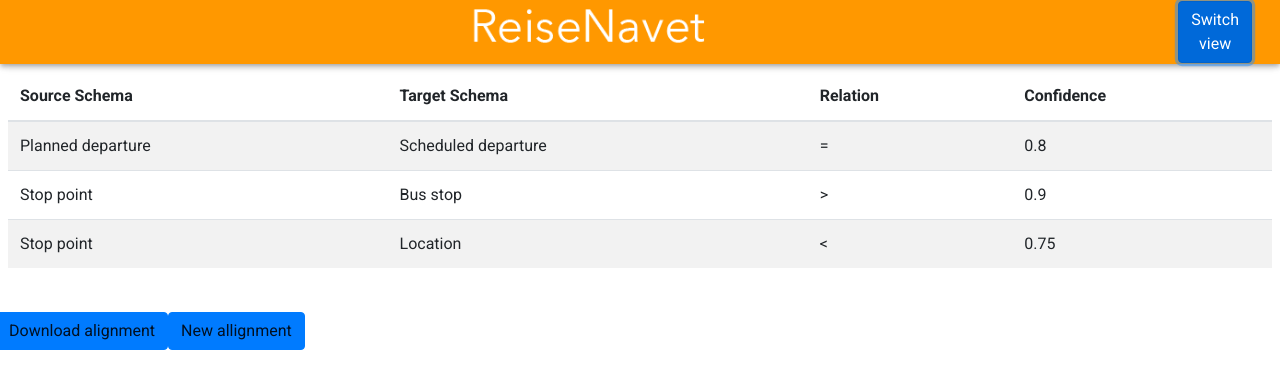
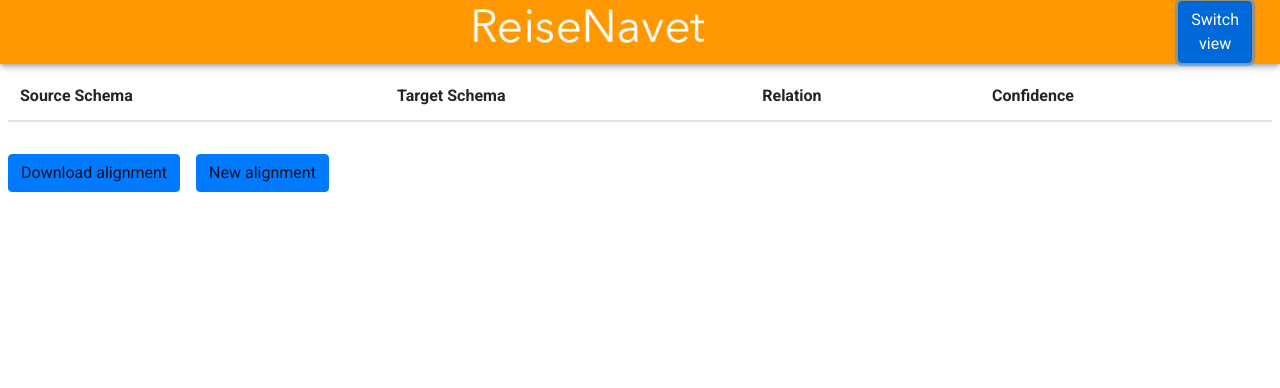
Before and after one commit to ReiseNavet/data-integration-tool-frontend, a Vue app: page / in a window 1280 px wide. Both pictures are taken after a click on the button "Switch view". Shown: the top 388 px of the page. Built offline with nearby package versions, Linux system fonts and the light colour scheme.

Commit message:
Add result-screen

```diff
--- a/src/App.vue
+++ b/src/App.vue
@@ -3,7 +3,7 @@
     <Header @submit="changeView"/>
     <v-main>
       <Form v-if="showForm" @submit="submitData"/>
-      <Result v-else/>
+      <Result v-else :result="result" @reset="reset"/>
     </v-main>
   </v-app>
 </template>
@@ -21,7 +21,7 @@
   },
   data: () => ({
     showForm: true,
-    result: null,
+    result: [],
   }),
   methods: {
     async submitData(data) {
@@ -41,15 +41,16 @@
         body: formData,
       })
       const responseBody = await response.json()
-      this.result = responseBody
+      this.result = responseBody.filter(row => row.confidence > 0) // TODO: Do this in backend. Now it brings too many useless rows.
 
       this.changeView()
-
-      const message = this.result.length ? `${this.result.length} rows received from backend! That's a lot! (Right..?)` : 'No rows received from backend..?'
-      alert(message)
     },
     changeView () {
       this.showForm=!this.showForm
+    },
+    reset() {
+      this.showForm = true
+      this.result = []
     }
   }
 };
--- a/src/views/Result.vue
+++ b/src/views/Result.vue
@@ -12,35 +12,23 @@
             </tr>
           </thead>
           <tbody>
-            <tr>
-              <td>Planned departure</td>
-              <td>Scheduled departure</td>
-              <td>=</td>
-              <td>0.8</td>
-            </tr>
-            <tr>
-              <td>Stop point</td>
-              <td>Bus stop</td>
-              <td>&gt;</td>
-              <td>0.9</td>
-            </tr>
-            <tr>
-              <td>Stop point</td>
-              <td>Location</td>
-              <td>&lt;</td>
-              <td>0.75</td>
+            <tr v-for="row in result" :key="row.source + row.target">
+              <td>{{row.source}}</td>
+              <td>{{row.target}}</td>
+              <td>{{row.relation}}</td>
+              <td>{{row.confidence.toFixed(2)}}</td>
             </tr>
           </tbody>
         </table>
       </div>
     </div>
 
-    <div class="row p-2">
-      <div>
-        <button type="button" class="btn btn-primary">Download alignment</button>
+    <div class="d-flex py-2">
+      <div class="px-2">
+        <button type="button" class="btn btn-primary" @click="download">Download alignment</button>
       </div>
-      <div>
-        <button type="button" class="btn btn-primary">New allignment</button>
+      <div class="px-2">
+        <button type="button" class="btn btn-primary" @click="reset">New alignment</button>
       </div>
     </div>
   </div>
@@ -48,6 +36,35 @@
 
 <script>
 export default {
+  props: {
+    result: {
+      type: Array,
+      required: true,
+    }
+  },
+  data: () => ({
+
+  }),
+  computed: {
+    filteredResult() {
+      return this.result
+    }
+  },
+  methods: {
+    reset() {
+      this.$emit('reset')
+    },
+    download() {
+      // ref: https://stackoverflow.com/a/30800715/11192976
+      const dataStr = "data:text/json;charset=utf-8," + encodeURIComponent(JSON.stringify(this.result, undefined, 2));
+      const downloadAnchorNode = document.createElement('a');
+      downloadAnchorNode.setAttribute("href",     dataStr);
+      downloadAnchorNode.setAttribute("download", "result.json");
+      document.body.appendChild(downloadAnchorNode); // required for firefox
+      downloadAnchorNode.click();
+      downloadAnchorNode.remove();
+    }
+  }
 
 }
 </script>
```
